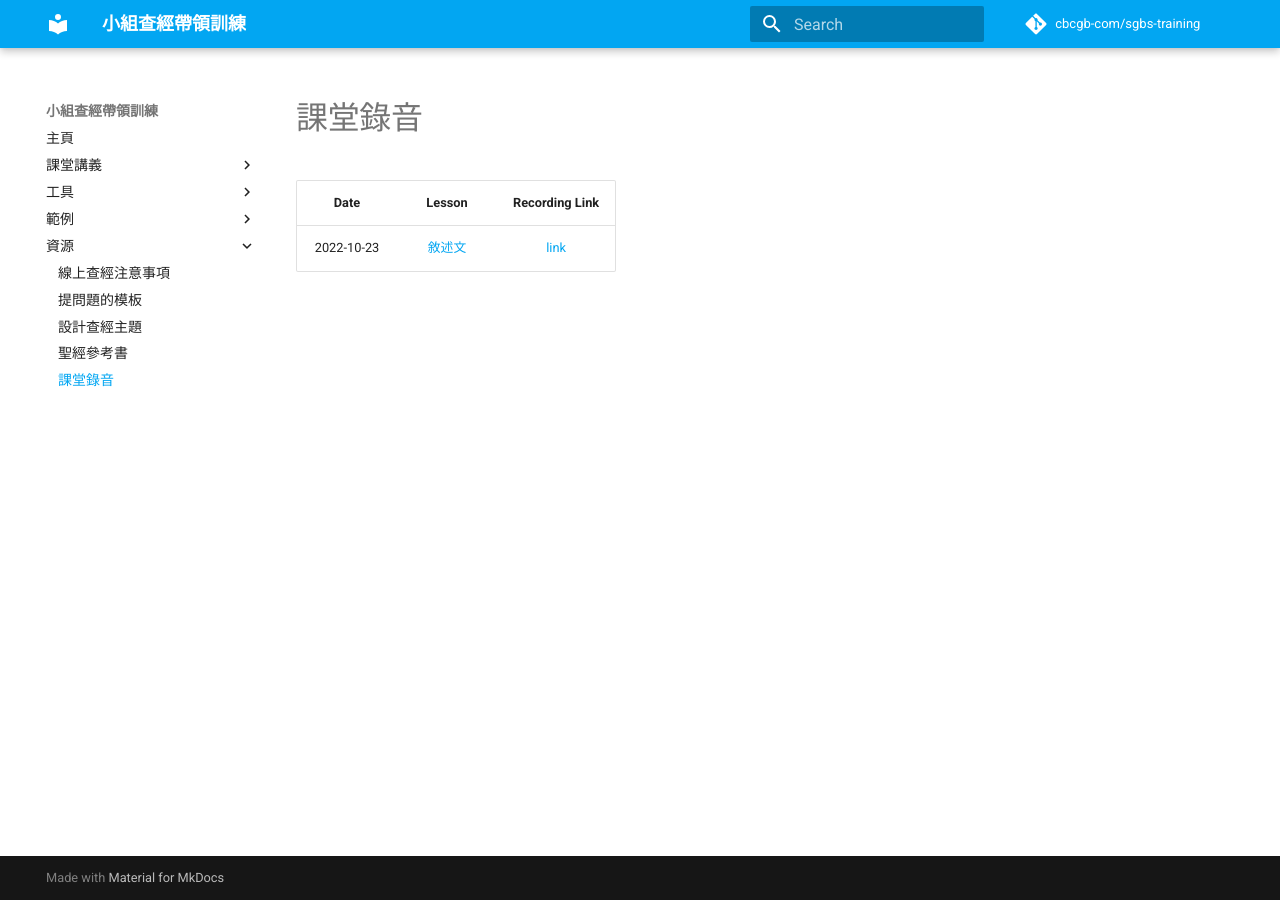
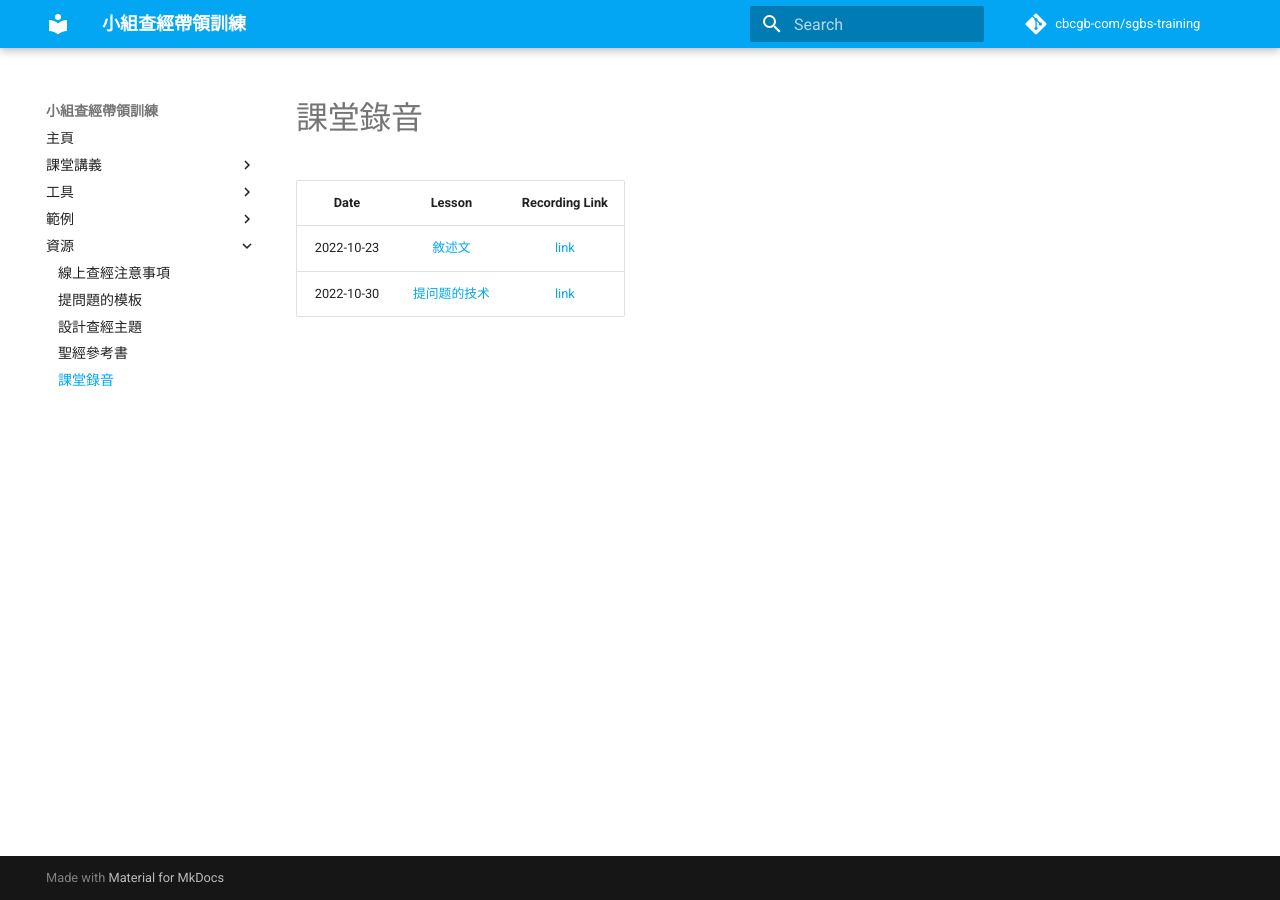
Before and after one commit to cbcgb-com/sgbs-training, an MkDocs documentation site: the page built from docs/resources/recordings.md, in a window 1280 px wide. Built offline with MkDocs 1.6.1 and Material for MkDocs 9.7.7, drawn with Linux system fonts in a browser that asks for light colours; comment, search, counter and statistics services are not loaded.

Commit message:
Add recording from 2022-10-30.

```diff
--- a/docs/resources/recordings.md
+++ b/docs/resources/recordings.md
@@ -1,5 +1,6 @@
 # 課堂錄音
 
-|    Date    |                     Lesson                     |                                   Recording Link                                    |
-|:----------:|:----------------------------------------------:|:-----------------------------------------------------------------------------------:|
-| 2022-10-23 | [敘述文](../class-notes/lesson-2-narrative.md) | [link](https://www.dropbox.com/s/i79fazaslqw5gfx/20221023-class-recording.mp3?dl=0) |
+|    Date    |                         Lesson                         |                                   Recording Link                                    |
+|:----------:|:------------------------------------------------------:|:-----------------------------------------------------------------------------------:|
+| 2022-10-23 |     [敘述文](../class-notes/lesson-2-narrative.md)     | [link](https://www.dropbox.com/s/i79fazaslqw5gfx/20221023-class-recording.mp3?dl=0) |
+| 2022-10-30 | [提问题的技术](../class-notes/lesson-3-questioning.md) | [link](https://www.dropbox.com/s/9oezd89ngvfbhfl/20221030-class-recording.mp3?dl=0) |
```
